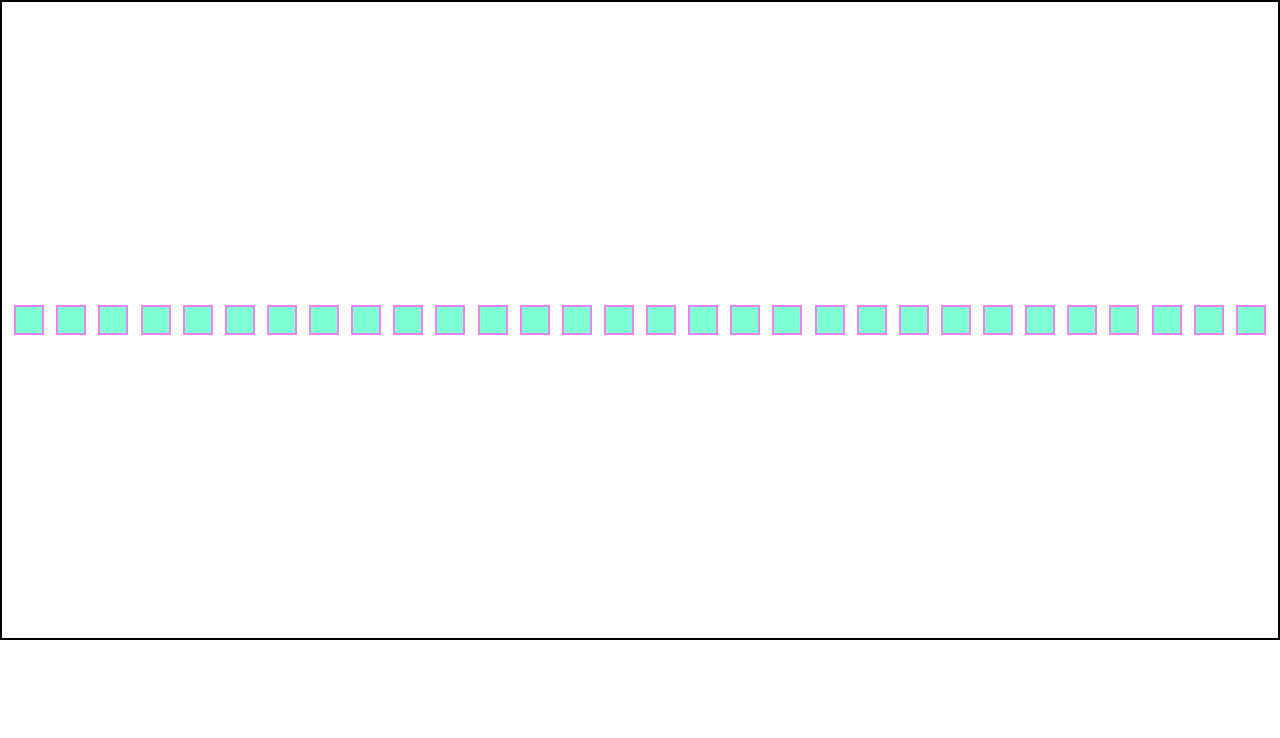
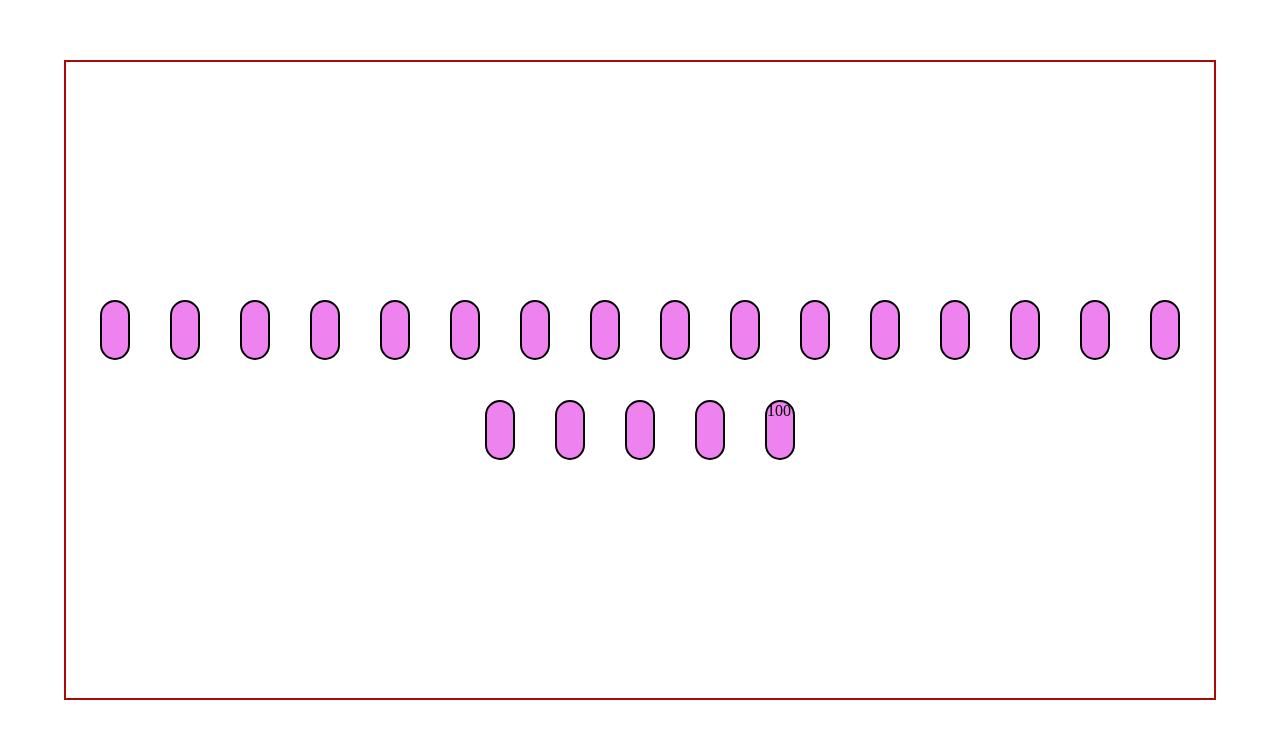
Before and after one commit to aum-22007/PROJECTS---Front-End, a plain HTML site: page CSS Essentials/Flex Box/index.html in a window 1280 px wide. Drawn offline with Linux system fonts and the light colour scheme.

Commit message:
Add more  Flex Box concepts

```diff
--- a/CSS Essentials/Flex Box/index.html
+++ b/CSS Essentials/Flex Box/index.html
@@ -9,6 +9,8 @@
 <body>
     <!-- FLex box is a container that is applied to the parent container and its child is refer to as container items -->
      <div class="container">
+        <div class="item"></div>
+        <div class="item item2"></div>
         <div class="item"></div>
         <div class="item"></div>
         <div class="item"></div>
@@ -22,23 +24,13 @@
         <div class="item"></div>
         <div class="item"></div>
         <div class="item"></div>
+        <div class="item  order1">100</div>
         <div class="item"></div>
         <div class="item"></div>
         <div class="item"></div>
         <div class="item"></div>
         <div class="item"></div>
-        <div class="item"></div>
-        <div class="item"></div>
-        <div class="item"></div>
-        <div class="item"></div>
-        <div class="item"></div>
-        <div class="item"></div>
-        <div class="item"></div>
-        <div class="item"></div>
-        <div class="item"></div>
-        <div class="item"></div>
-        <div class="item"></div>
-        <div class="item"></div>
-     </div>
+
+
 </body>
 </html>
--- a/CSS Essentials/Flex Box/style.css
+++ b/CSS Essentials/Flex Box/style.css
@@ -1,21 +1,48 @@
-*{
+* {
     padding: 0;
     margin: 0;
     box-sizing: border-box;
+    margin: 20px
 }
-.container{
-    border:2px solid black;
-    height:80vh;
-    width:100vw;
+
+body {
     display: flex;
-    align-items:center;
-    justify-content:space-evenly;
-    flex-wrap: wrap;
+    justify-content: center;
+    align-items: center;
 
 }
-.item{
-    border: 2px solid violet;
-    height: 30px;
+
+.container {
+    border: 2px solid rgb(167, 10, 10);
+    height: 80vh;
+    width: 90vw;
+    display: flex;
+    /* flex-direction: column; */
+    flex-direction: row;
+    justify-content: center;
+    align-items: center;
+    /* flex-wrap:nowrap; */
+    flex-wrap: wrap;
+    align-content: center;
+    /* gap: 20px 10px; */
+}
+
+.item {
+    border: 2px solid rgb(0, 0, 0);
+    background-color: violet;
+    margin: 20px;
+    height: 60px;
     width: 30px;
-    background-color: aquamarine;
+    border-radius: 16vh;
+    /* flex-grow:1; */
+    /* flex-shrink: 1; */
 }
+
+.order1 {
+    order: 1;
+}
+
+.item2 {
+    /* flex-grow:2; */
+    /* flex-shrink: 2; */
+}
```
